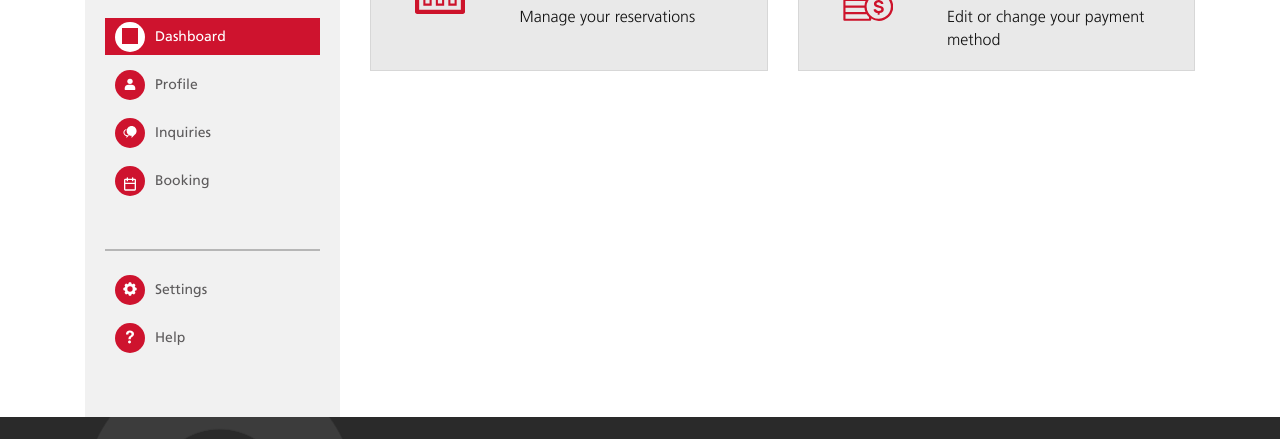
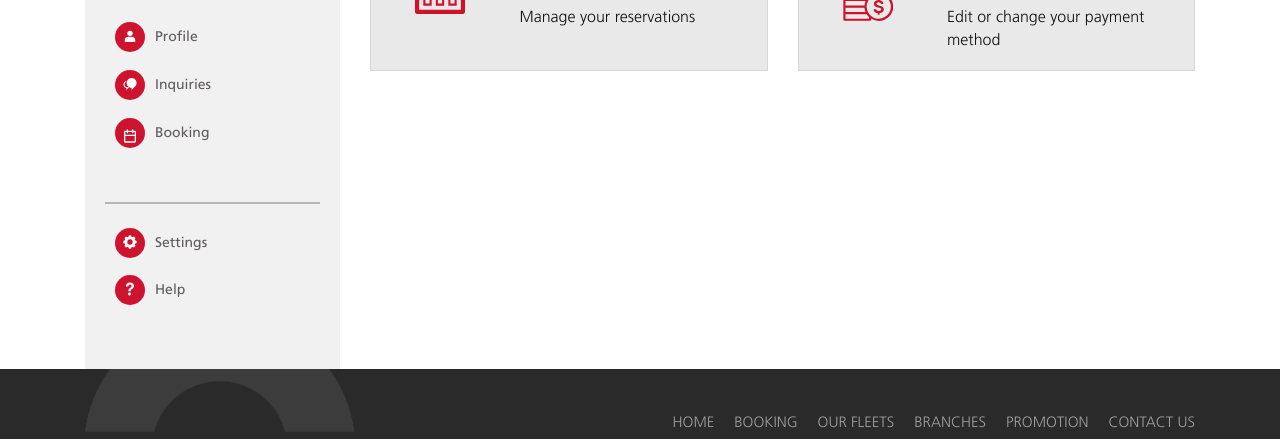
Before and after one commit to pameenp/nlco-4, a plain HTML site: page customer-profile-new_dashboard.html in a window 1280 px wide. Shown: the part 406-845 px from the top of the page. Drawn offline with Linux system fonts and the light colour scheme.

Commit message:
Add files via upload

```diff
--- a/customer-profile-new_dashboard.html
+++ b/customer-profile-new_dashboard.html
@@ -90,7 +90,7 @@
 					</div>
 					<div class="customer_profile_menu">
 						<ul>
-							<li><a href="customer-profile-new_dashboard.html" class="activem"><span><!--?xml version="1.0" ?--><svg viewBox="0 0 48 48" width="48" xmlns="http://www.w3.org/2000/svg"><path d="M0 0h48v48H0z" fill="none"></path><path d="M6 26h16V6H6v20zm0 16h16V30H6v12zm20 0h16V22H26v20zm0-36v12h16V6H26z"></path></svg></span><span>Dashboard</span></a></li>
+
 
 							<li><a href="customer-profile-new.html"><span><!--?xml version="1.0" ?--><svg viewBox="0 0 24 24" xmlns="http://www.w3.org/2000/svg"><title></title><circle cx="12" cy="8" fill="#464646" r="4"></circle><path d="M20,19v1a1,1,0,0,1-1,1H5a1,1,0,0,1-1-1V19a6,6,0,0,1,6-6h4A6,6,0,0,1,20,19Z" fill="#464646"></path></svg></span><span>Profile</span></a></li>
 							<li><a href="#"><span><!--?xml version="1.0" ?--><svg enable-background="new 0 0 64 64" id="Layer_1" version="1.1" viewBox="0 0 64 64" width="64px" xml:space="preserve" xmlns="http://www.w3.org/2000/svg" xmlns:xlink="http://www.w3.org/1999/xlink"><g><path d="M38.501,7.69c-10.944,0-19.815,8.871-19.815,19.816c0,10.859,8.736,19.673,19.562,19.809v8.43l13.54-13.539   c4.01-3.626,6.53-8.869,6.53-14.7C58.316,16.561,49.444,7.69,38.501,7.69z"></path><path d="M21.882,46.654v-2.405l-1.975-0.024c-5.638-0.07-10.224-4.714-10.224-10.353c0-4.645,3.073-8.585,7.292-9.894   c0.245-1.498,0.644-2.945,1.179-4.325C11.128,20.58,5.683,26.595,5.683,33.871c0,7.146,5.315,13.141,12.199,14.19v8.248   l9.871-9.871c-1.181-0.676-2.292-1.456-3.323-2.332L21.882,46.654z"></path></g></svg></span><span>Inquiries</span></a></li>
```
